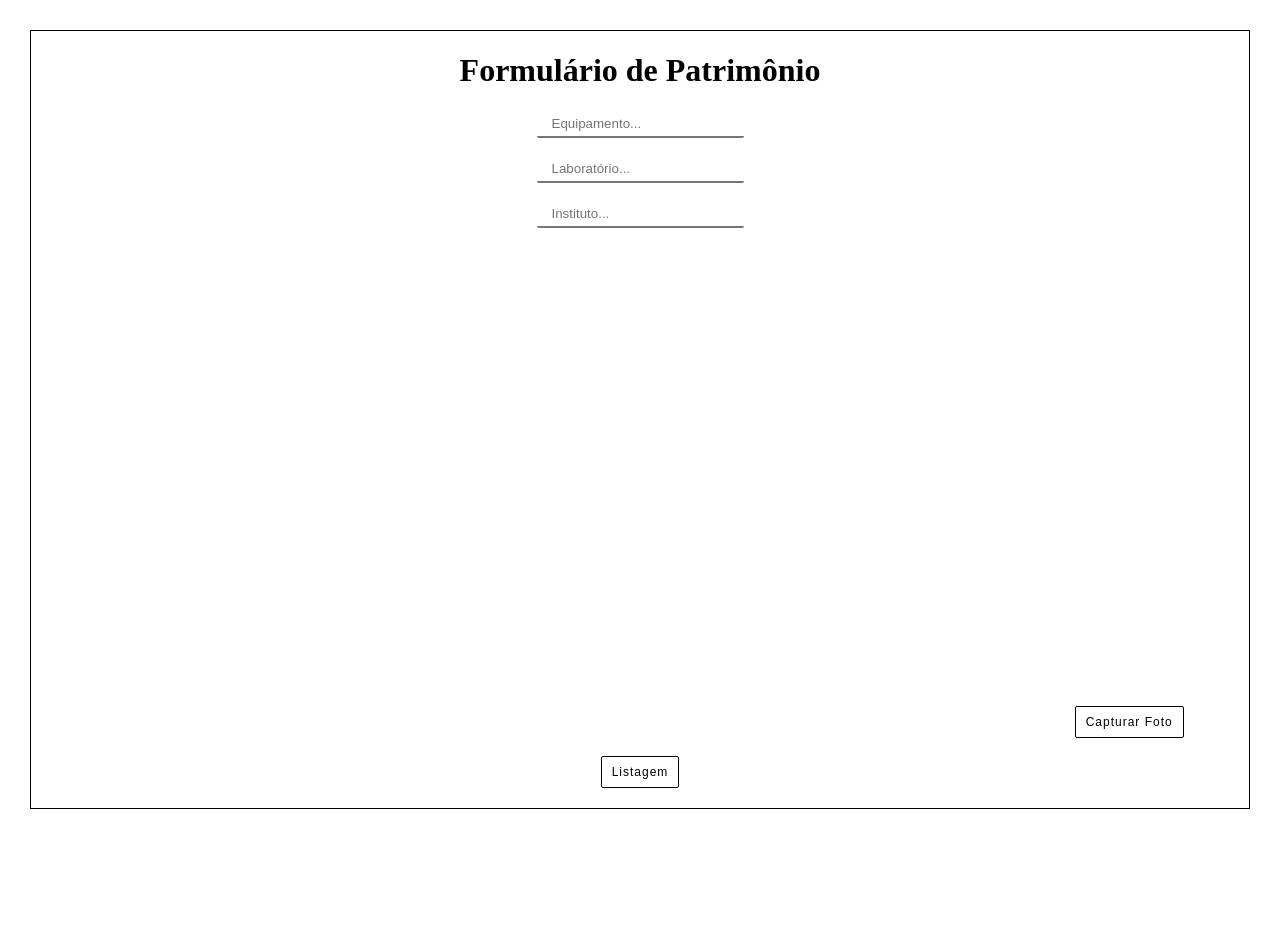
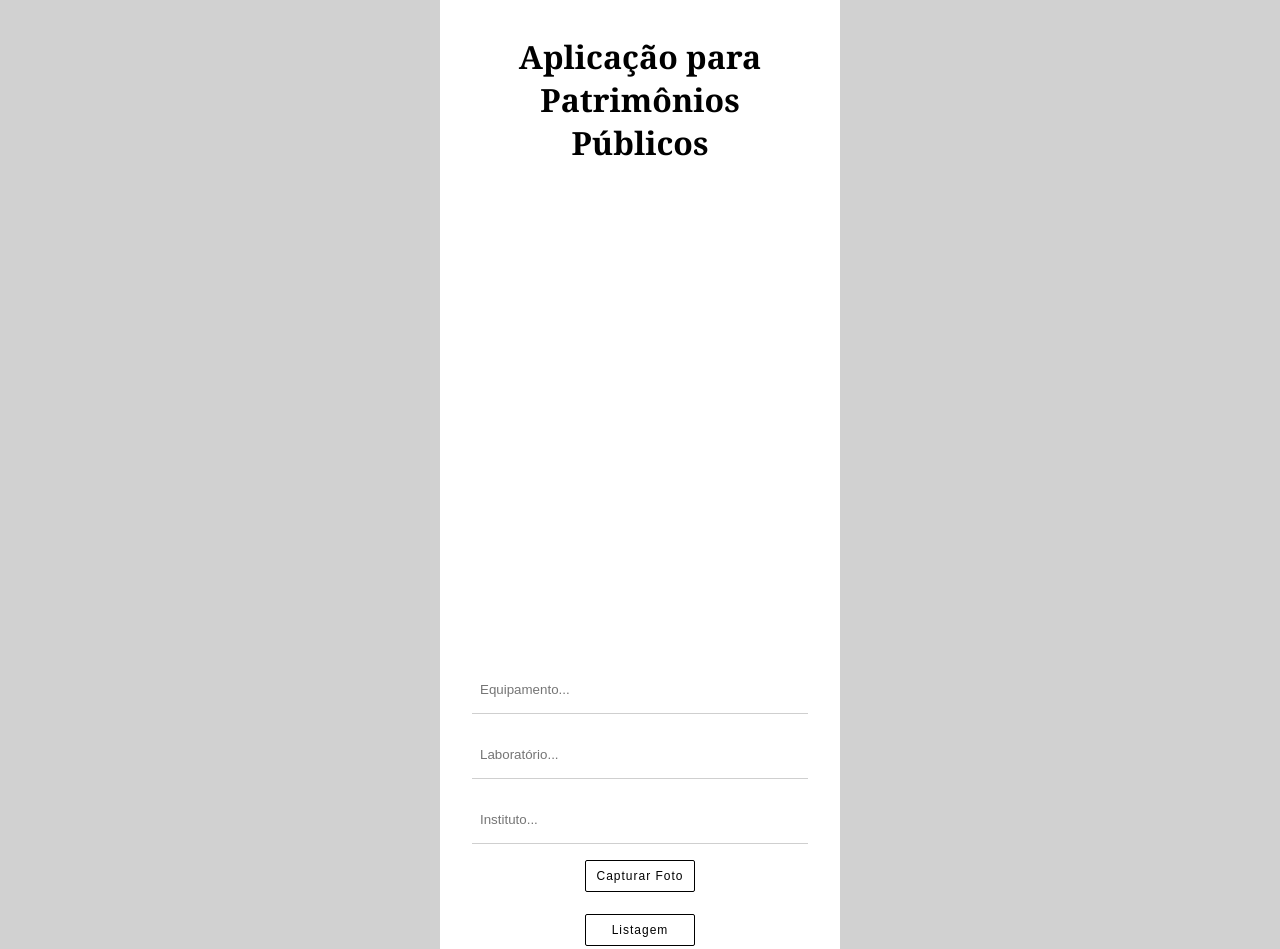
Before and after one commit to marianasantiagobarbieri/camera-pwa, a website built with Vite: page index.html in a window 1280 px wide. Shown: the top 949 px of the page. Before the commit the page ends 830 px from the top, so only its background shows below. Built offline with nearby package versions, Linux system fonts and the light colour scheme; no server answers; a web font is replaced by a local one.

Commit message:
uptade css

```diff
--- a/css/style.css
+++ b/css/style.css
@@ -1,33 +1,73 @@
+@import url('https://fonts.googleapis.com/css2?family=Kanit:wght@300&family=Montserrat:wght@300&family=Playfair+Display:ital@1&display=swap');
+
 html, body{
     margin: 0;
     padding: 0;
     height: 100%;
     width: 100%;
+    font-family: Means Web,Georgia,Times,Times New Roman,serif;
 }
 
-.container{
+.LoginBox {
+    height: 120vh;
+    background: rgb(209, 209, 209);
     text-align: center;
-    border: 1px solid black;
+    display: flex;
+    align-items: center;
     justify-content: center;
-    padding: 0px 0px 20px 0px;
-    margin: 30px;
+
+}
+
+.LoginContainer {
+    min-height: 400px;
+    width: 400px;
+    background-color: #FFF;
+    box-sizing: border-box;
+    padding: 32px;
+    border-radius: 8px;
+    display: flex;
+    flex-direction: column;
+    align-items: center;
+    box-shadow: #0000;
+}
+
+.LoginInput {
+    height: 48px;
+    width: 100%;
+    box-sizing: border-box;
+    padding-left: 8px;
+    border: unset;
+    outline: none;
+}
+
+.LoginSpam {
+    height: 1px;
+    width: 100%;
+    margin-bottom: 16px;
+    background-color: #cfcfcf;
+    transition: .3s ease-in-out;
+}
+
+.LoginSpam::after {
+    content: '';
+    display: block;
+    height: 1px;
+    width: 0;
+    margin-bottom: 16px;
+    background: linear-gradient(120deg, #e75590, #00c2cb);
+    transition: .3s ease-in-out;
+}
+
+.LoginInput:focus+.LoginSpam::after {
+    width: 100%;
 }
 #video{
     width: 80%;
 }
 
-input{
-    padding: 5px 15px;
-    border-top: none;
-    border-left: none;
-    border-right: none;
-    border-radius: 2px;
-}
 
-label{
-    text-align: left;
-}
 #captureBtn{
+    width: 100%;
     padding: 8px 10px;
     background-color: white;
     color: black;
@@ -37,6 +77,7 @@ label{
     letter-spacing: 1px;
 }
 #btnCarregar{
+    width: 100%;
     padding: 8px 10px;
     background-color: white;
     color: black;
@@ -44,19 +85,6 @@ label{
     border-radius: 2px;
     border: 1px solid black;
     letter-spacing: 1px;
-}
-#cameraTraseira{
-    width: 200px;
-    background-color: black;
-    color: white;
-    font-size: 16px;
-    border-radius: 30px;
-    border: none;
-    padding: 15px 20px;
-    text-align: center;
-    box-shadow: 0 5px 10px 0 rgba(0, 0, 0, 0.2);
-    bottom: 90px;
-    left: calc(50% - 100px);
 }
 
 .offline{
@@ -93,6 +121,11 @@ label{
     grid-template-columns: auto auto;
 }
 
+.imgOff{
+    width: 100%;
+    border-radius: 5px;
+}
+
 #fotoCreateBy{
     border-radius: 50%;
     width: 85%;
--- a/index.html
+++ b/index.html
@@ -14,26 +14,31 @@
   <body>
 
 
-  <div class="container">
-   <h1>Formulário de Patrimônio</h1>
-
-   <input type="text" placeholder="Equipamento..." id="equipamento"/><br/><br/>
-
-   <input type="text" placeholder="Laboratório..." id="laboratorio"/><br/><br/>
-
-   <input type="text" placeholder="Instituto..." id="instituto"/><br/><br/>
+  <div class="LoginBox">
+    <div class="LoginContainer">
+   <h1>Aplicação para Patrimônios Públicos</h1>
 
     <video id="video" width="400" height="480" autoplay></video>
+
+    <input type="text" placeholder="Equipamento..." id="equipamento" class="LoginInput"/> <span class="LoginSpam"></span>
+    <input type="text" placeholder="Laboratório..." id="laboratorio" class="LoginInput"/> <span class="LoginSpam"></span>
+    <input type="text" placeholder="Instituto..." id="instituto" class="LoginInput"/> <span class="LoginSpam"></span>
+
+   <div class="botaoEstilizado">
     <button id="captureBtn">Capturar Foto</button><br/>
     <canvas id="canvas" width="640" height="480" style="display: none;"></canvas><br/>
+   <button id="btnCarregar" class='LoginBotao'>Listagem</button>
+  </div>
 
- <!-- <button id="cameraTraseira">Câmera Traseira</button>-->
-
-   <button id="btnCarregar" class='LoginBotao'>Listagem</button>
-   </div>
 
    <div>
     <div id="resultados"></div>
    </div>
+
+  </div>
+</div>
+
+
+
   </body>
 </html>
```
Also changed, not shown: offline.html (+1 -1 lines).
